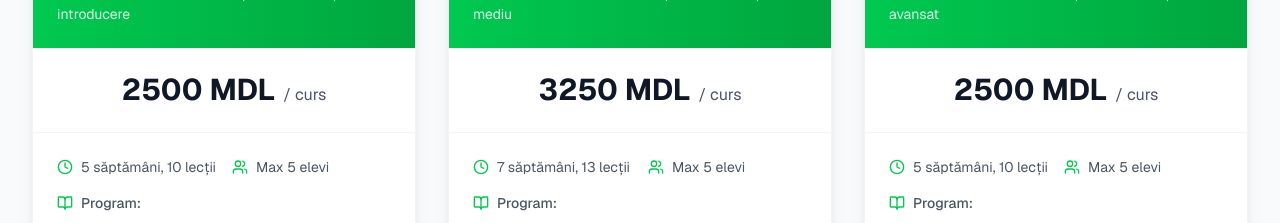
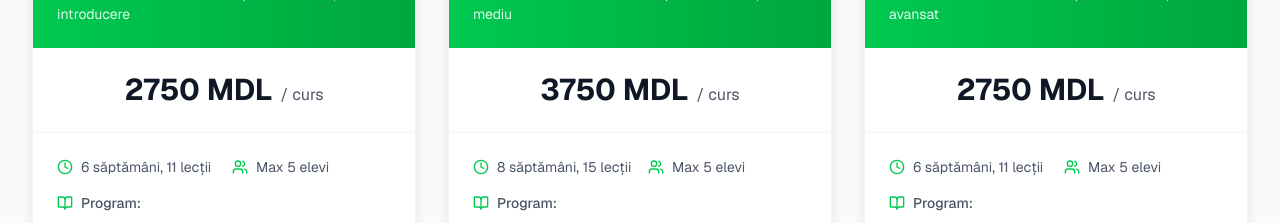
Before and after one commit to mariusnazaria/academic-hub, a Next.js app: page /cursuri in a window 1280 px wide. Shown: the part 685-908 px from the top of the page. Built offline with nearby package versions, Linux system fonts and the light colour scheme.

Commit message:
Update page.tsx

```diff
--- a/src/app/cursuri/page.tsx
+++ b/src/app/cursuri/page.tsx
@@ -15,8 +15,8 @@ export default function Cursuri() {
     {
       title: "Clasa 9 Nivel A",
       description: "Curs intensiv de matematică pentru clasa 9, nivel introducere",
-      price: "2500 MDL",
-      duration: "5 săptămâni, 10 lecții",
+      price: "2750 MDL",
+      duration: "6 săptămâni, 11 lecții",
       schedule: "Luni-Vineri, 15:00-20:00",
       maxStudents: 5,
       subjects: ["Algebră", "Geometrie"],
@@ -31,8 +31,8 @@ export default function Cursuri() {
     {
       title: "Clasa 9 Nivel B",
       description: "Curs standard de matematică pentru clasa 9, nivel mediu",
-      price: "3250 MDL",
-      duration: "7 săptămâni, 13 lecții",
+      price: "3750 MDL",
+      duration: "8 săptămâni, 15 lecții",
       schedule: "Luni-Vineri, 15:00-20:00",
       maxStudents: 5,
       subjects: ["Algebră", "Geometrie"],
@@ -46,8 +46,8 @@ export default function Cursuri() {
     {
       title: "Clasa 9 Nivel C",
       description: "Curs de bază de matematică pentru clasa 9, nivel avansat",
-      price: "2500 MDL",
-      duration: "5 săptămâni, 10 lecții",
+      price: "2750 MDL",
+      duration: "6 săptămâni, 11 lecții",
       schedule: "Luni-Vineri, 15:00-20:00",
       maxStudents: 5,
       subjects: ["Algebră", "Geometrie"],
```
